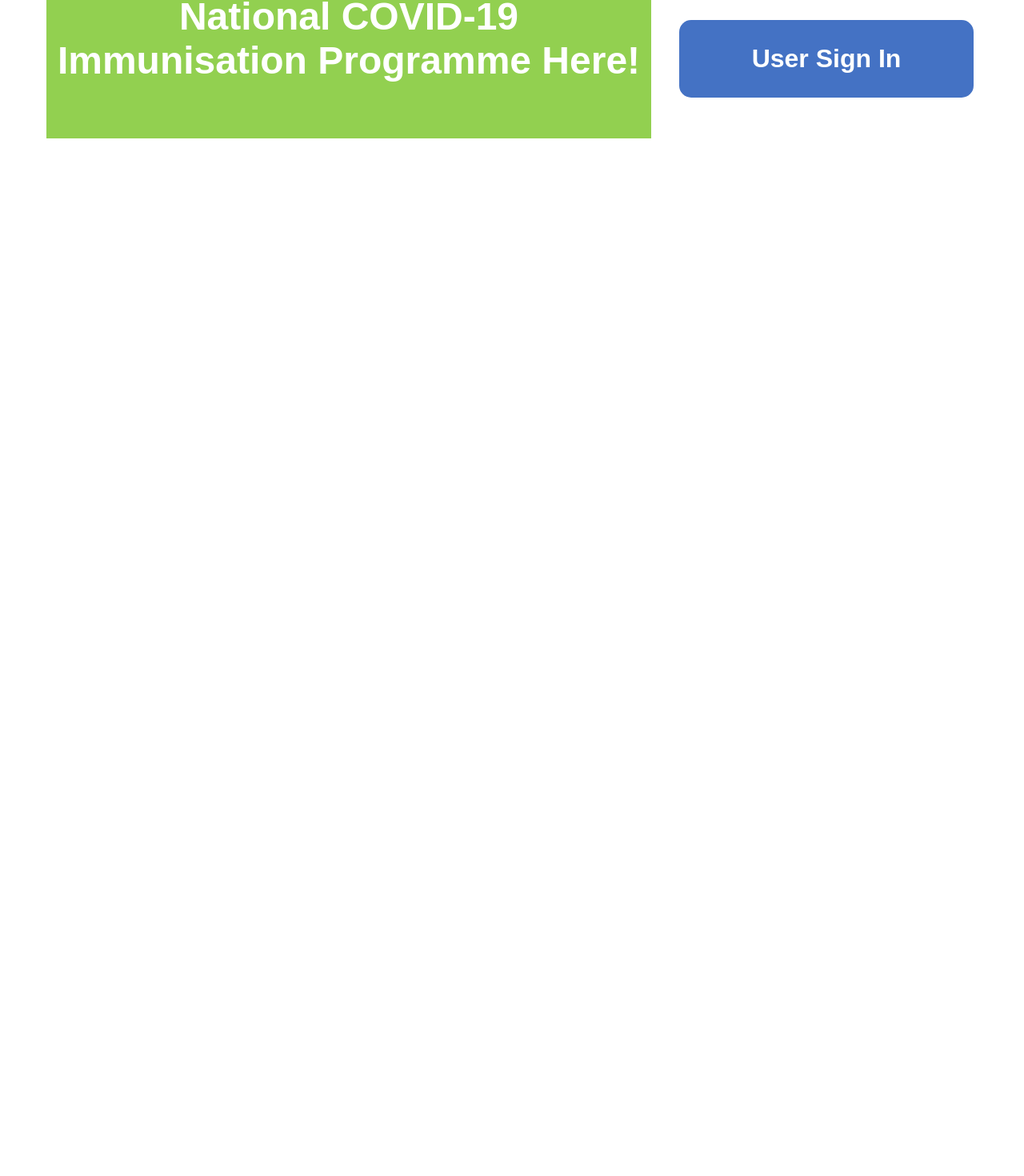
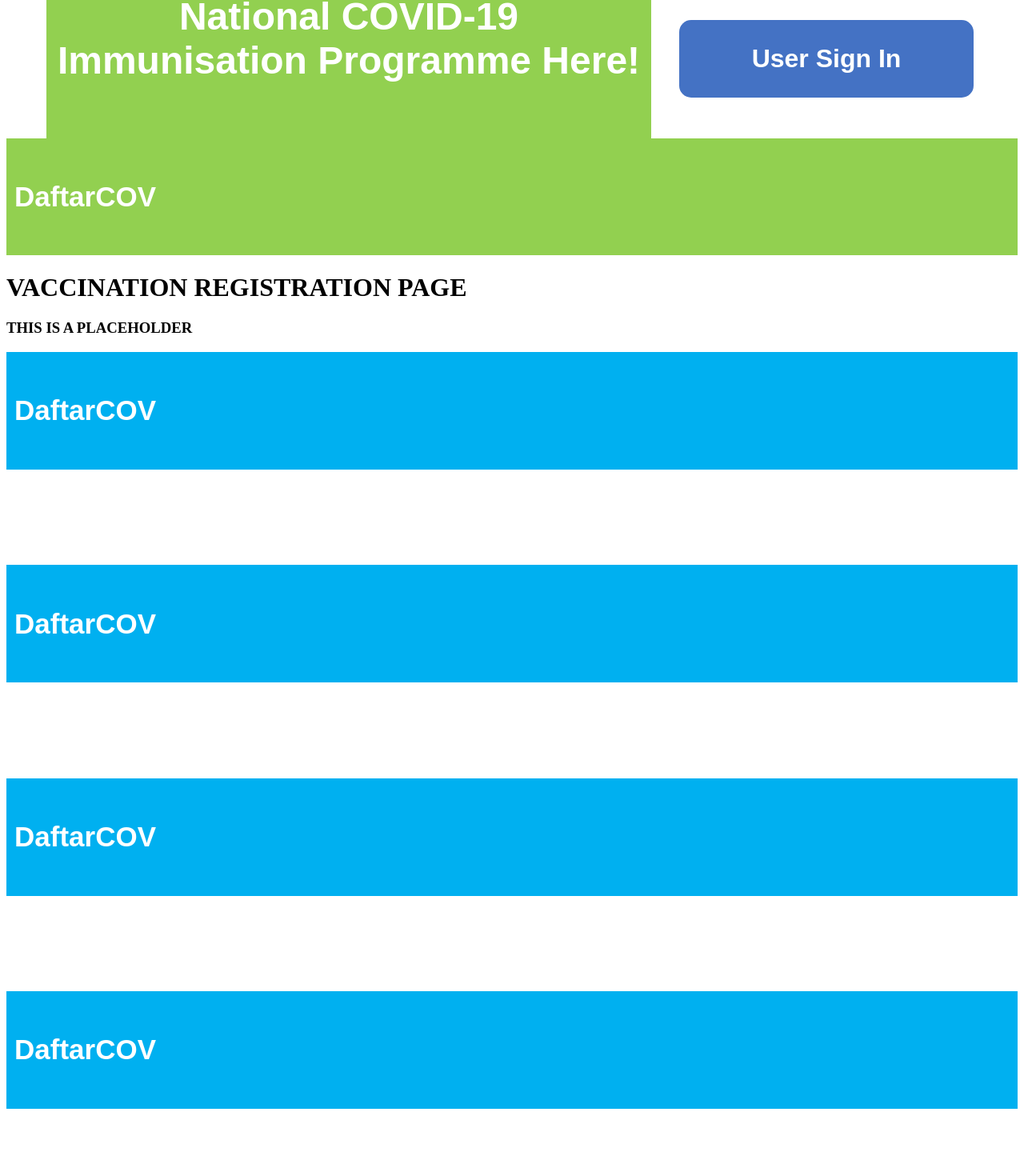
Before and after one commit to k7-github/DaftarCOV-App, a React (Create React App) app: page / in a window 1280 px wide. Shown: the part 392-1862 px from the top of the page at 80% size. Before the commit the page ends 800 px from the top, so only its background shows below. Built offline with nearby package versions, Linux system fonts and the light colour scheme.

Commit message:
Update App.js
Importing all the pages in the web app.

```diff
--- a/src/App.js
+++ b/src/App.js
@@ -1,10 +1,21 @@
 import React from "react"
 import Homepage from './components/page1-home'
+import SignUpPage from './components/page2-sign-up'
+import ProfilePage from './components/page3-profile'
+import PersonalPage from './components/page4-personal'
+import VaccinePage from './components/page5-vaccine'
+import UpdatePage from './components/page6-update'
 
 function App() {
   return (
     <div className="App">
       <Homepage />
+      <SignUpPage />
+      <ProfilePage />
+      <PersonalPage />
+      <VaccinePage />
+      <UpdatePage />
+
     </div>
   );
 }
```
